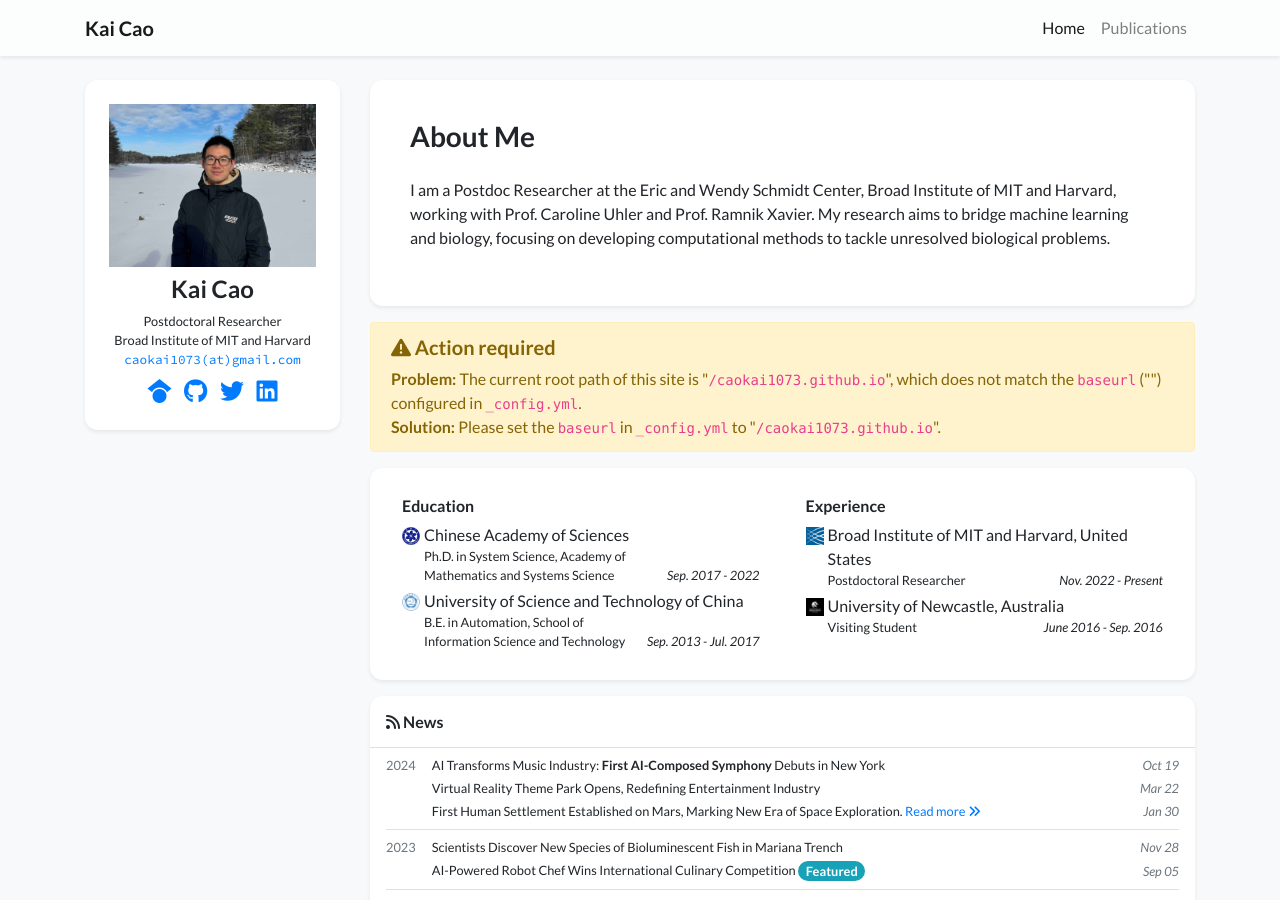
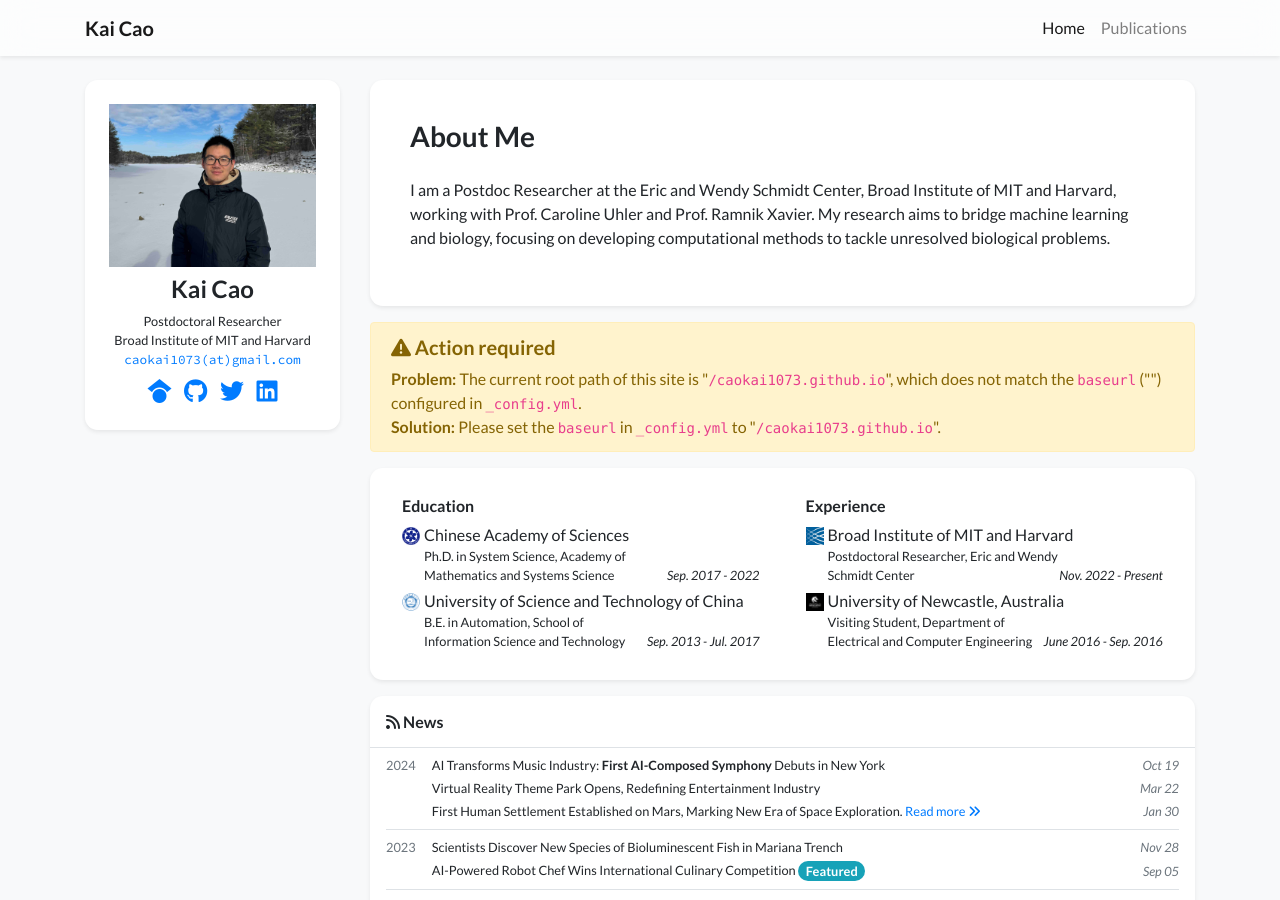
Before and after one commit to caokai1073/caokai1073.github.io, a Jekyll site: the page built from index.html, in a window 1280 px wide and 900 px high. Built offline with Jekyll 4.4.1, drawn with Linux system fonts in a browser that asks for light colours; nearby versions of some CDN libraries; a style sheet for code colours, icons or effects is not loaded.

Commit message:
Update profile.yml

```diff
--- a/_data/profile.yml
+++ b/_data/profile.yml
@@ -41,14 +41,14 @@ education:
   date: Sep. 2013 - Jul. 2017
 
 experience:
-- name: Broad Institute of MIT and Harvard, United States
+- name: Broad Institute of MIT and Harvard
   logo: /assets/images/badges/Broad_logo.png
-  position: Postdoctoral Researcher
+  position: Postdoctoral Researcher, Eric and Wendy Schmidt Center
   date: Nov. 2022 - Present
 
 - name: University of Newcastle, Australia
   logo: /assets/images/badges/Newcastle_logo.png
-  position: Visiting Student
+  position: Visiting Student, Department of Electrical and Computer Engineering
   date: June 2016 - Sep. 2016
 
 # awards:
```
